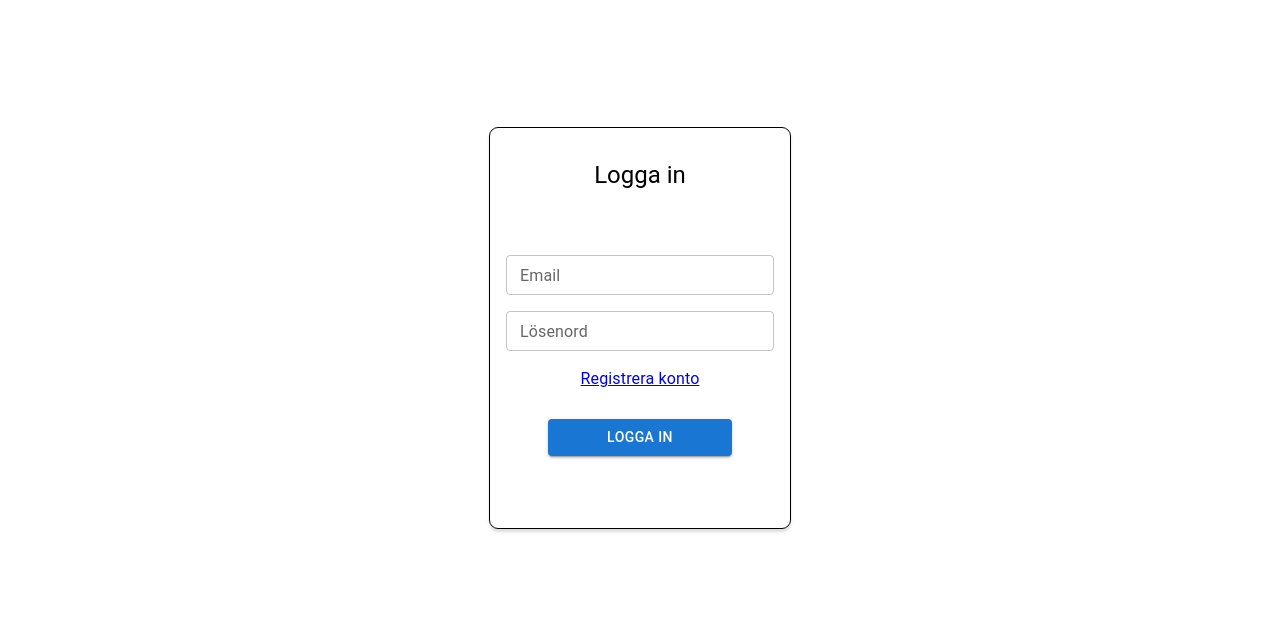
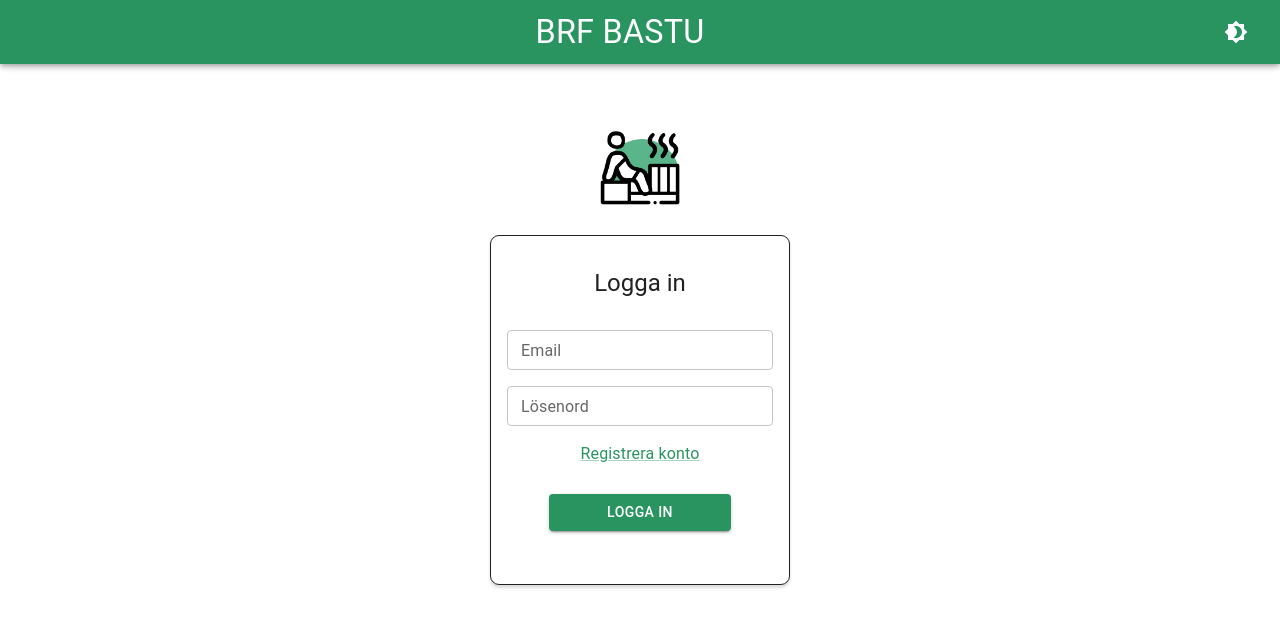
Before and after one commit to ThereseHa/Fullstack-Booking-App, a React (Vite) app in the folder client/: page /login in a window 1280 px wide. Shown: the top 626 px of the page. Built offline with nearby package versions, Linux system fonts and the light colour scheme.

Commit message:
Root layout, navbar, login, register
Modifierade och lade till två ikoner

```diff
--- a/client/src/App.jsx
+++ b/client/src/App.jsx
@@ -14,6 +14,8 @@ import InformationPage from "./pages/InformationPage";
 
 // Layouts
 import RootLayout from "./layouts/RootLayout";
+
+import RootLayoutOut from "./layouts/LoggedOut/RootLayoutOut"
 
 //Component
 import ProtectedRoute from "./components/ProtectedRoute";
@@ -32,10 +34,11 @@ const router = createBrowserRouter(
                 </Route>
 
             </Route>
-
+            <Route element={<RootLayoutOut />}>
                 <Route exact path='/login' element={<Login/>}/>
                 <Route exact path='/register' element={<Register />}/>
                 <Route path="*" element={<NotFound />} />
+            </Route>
         </>
   )
 );
--- a/client/src/components/AccountFormComponent.jsx
+++ b/client/src/components/AccountFormComponent.jsx
@@ -1,7 +1,33 @@
 import { useState } from "react";
 import axios from "axios";
 import { TextField, Stack, Button, Box, Typography} from "@mui/material";
-import { Link } from "react-router-dom";
+import Alert from '@mui/material/Alert';
+import { useNavigate, Link as RouterLink } from "react-router-dom";
+import Link from '@mui/material/Link';
+import styled from "styled-components"
+
+// styles
+const Dots = styled.span`
+  &::after {
+    display: inline-block;
+    animation: ellipsis 1.25s infinite;
+    content: ".";
+    width: 1.5rem;
+    font-weight: 600;
+    text-align: left;
+  }
+  @keyframes ellipsis {
+    0% {
+      content: ".";
+    }
+    33% {
+      content: "..";
+    }
+    66% {
+      content: "...";
+    }
+  }
+`
 
 function AccountFormComponenet(){
     //States
@@ -13,7 +39,10 @@ function AccountFormComponenet(){
     })
     const [success, setSuccess] = useState(false)
     const [require, setRequire] = useState(false)
-    const [error, setError] = useState(false)
+    // Initialize an additional state variable for tracking the current alert type
+    const [alertType, setAlertType] = useState(null);
+
+    const navigate = useNavigate()
 
     //Registrera
 
@@ -30,13 +59,18 @@ function AccountFormComponenet(){
             const response = await axios.post("http://localhost:8800/register", user);
 
             if (response.status === 201) {
-                setSuccess(true)
+                setAlertType("success");
+                setSuccess(true);
+                setTimeout(() => {
+                    navigate('/login')
+                }, 3000)
             } else if (response.status === 400) {
-                setRequire(true)
+                setAlertType("require");
+                setRequire(true);
             }
         } catch (error) {
-        setError(true)
-        console.error('Error:', error);
+        setAlertType("require");
+        setRequire(true);
         }
     }
 
@@ -45,7 +79,7 @@ function AccountFormComponenet(){
       <Box
         sx={{
           width: 300,
-          height: 500,
+          height: success || require ? 550 : 500,
           border: "solid 1.6px",
           borderRadius: "9px",boxShadow: '0px 3px 3px rgba(83, 83, 86, 0.2)',
           textAlign: 'center'}}
@@ -53,12 +87,11 @@ function AccountFormComponenet(){
         <Typography sx={{ margin: "1.3em" }} variant="h5">
           Skapa konto
         </Typography>
-        <Box sx={{ marginTop: "2em", marginLeft: "1em", marginRight: "1em" }}>
+        <Box sx={{  marginLeft: "1em", marginRight: "1em" }}>
           <Stack>
               {/* Förnamn */}
             <TextField
               size="small"
-              sx={{ marginTop: '1em' }}
               id="outlined-basic1"
               label="Förnamn"
               variant="outlined"
@@ -100,20 +133,27 @@ function AccountFormComponenet(){
               onChange={handleChange}
             />
             <Typography sx={{ marginTop: "1.5em" }}>
-              <Link to="/login">Jag har redan ett konto</Link>
+              <Link to="/login" component={RouterLink}>Jag har redan ett konto</Link>
             </Typography>
             {/* Knappen */}
             <Button
-              sx={{ marginTop: "2em", marginLeft: "3em", marginRight: "3em" }}
-              variant="contained"
+              sx={{ marginTop: "2em", marginLeft: "3em", marginRight: "3em", marginBottom: "2em" }}
+              variant="contained" size="large"
               onClick={handleClick}
             >
               Skapa konto
             </Button>
-            {/* Meddelanden */}
-            {require && <p>Vänlig fyll i alla fält</p>}
-            {success && <p>Konto skapat</p>}
-            {error && <p>Något gick fel</p>}
+            {/* Alerts - meddelanden */}
+            {alertType === "require" && (
+            <Alert severity="warning">
+                Vänligen fyll i alla fält
+            </Alert>
+            )}
+            {alertType === "success" && (
+            <Alert severity="success">
+                Konto skapat. omdirigerar<Dots></Dots>
+            </Alert>
+            )}
           </Stack>
         </Box>
       </Box>
--- a/client/src/components/LoginFormComponent.jsx
+++ b/client/src/components/LoginFormComponent.jsx
@@ -1,7 +1,9 @@
 import { TextField, Stack, Button, Box, Typography } from "@mui/material";
 import axios from 'axios';
 import { useState } from 'react';
-import { useNavigate, Link } from "react-router-dom";
+import { useNavigate } from "react-router-dom";
+import { Link as RouterLink } from "react-router-dom";
+import Link from '@mui/material/Link';
 
 function LoginFormComponent(){
     const [email, setEmail] = useState('');
@@ -15,15 +17,13 @@ function LoginFormComponent(){
 
       if (response.status === 200) {
 
-        //Gets user ID from response data
         const userIdRes = response.data.userId;
-        //Saves it in localStorage
          localStorage.setItem('userId', userIdRes)
 
-        //Get the stored user id from localStorage
-        //  localStorage.getItem('userId')
+        //Få users id från localStorage
         const userID = localStorage.getItem('userId')
         console.log(userID)
+        //
 
         // Login successful, navigate to home page
         localStorage.setItem('isAuth', 'true');
@@ -43,7 +43,7 @@ function LoginFormComponent(){
       <Box
         sx={{
           width: 300,
-          height: 400,
+          height: 350,
           border: "solid 1.6px",
           borderRadius: "9px",boxShadow: '0px 3px 3px rgba(83, 83, 86, 0.2)',
           textAlign: 'center'}}
@@ -51,7 +51,7 @@ function LoginFormComponent(){
         <Typography sx={{ margin: "1.3em" }} variant="h5">
           Logga in
         </Typography>
-        <Box sx={{ marginTop: "4em", marginLeft: "1em", marginRight: "1em" }}>
+        <Box sx={{ marginTop: "3 em", marginLeft: "1em", marginRight: "1em" }}>
           <Stack>
             <TextField
               size="small"
@@ -75,7 +75,7 @@ function LoginFormComponent(){
         onChange={(e) => setPassword(e.target.value)}
             />
             <Typography sx={{ marginTop: "1em" }}>
-               <Link to="/register">Registrera konto</Link>
+            <Link to="/register" component={RouterLink}>Registrera konto</Link>
             </Typography>
             <Button
               sx={{ marginTop: "2em", marginLeft: "3em", marginRight: "3em" }}
--- a/client/src/layouts/LoggedOut/NavBarOut.jsx
+++ b/client/src/layouts/LoggedOut/NavBarOut.jsx
@@ -32,7 +32,7 @@ const TemporaryDrawer = ({ toggleTheme, currentTheme }) => {
 
                 <ThemeProvider theme={theme}>
                 {/* Responsive size */}
-                <Typography variant="h3">BRF BASTU</Typography>
+                <Typography variant="h4">BRF BASTU</Typography>
                 </ThemeProvider>
 
             </Grid>
--- a/client/src/layouts/LoggedOut/RootLayoutOut.jsx
+++ b/client/src/layouts/LoggedOut/RootLayoutOut.jsx
@@ -1,6 +1,6 @@
 import { useState, useMemo, useEffect } from "react";
 import { createTheme, ThemeProvider } from "@mui/material/styles";
-/* import CssBaseline from "@mui/material/CssBaseline"; */
+import CssBaseline from "@mui/material/CssBaseline";
 import NavBar from "./NavBarOut";
 import { Outlet } from "react-router-dom";
 import styled from "styled-components";
@@ -24,6 +24,9 @@ export default function RootLayout() {
       createTheme({
         palette: {
           mode: "light",
+            primary: {
+                main: "#2a9461"
+            }
         },
       }),
     []
@@ -34,6 +37,9 @@ export default function RootLayout() {
       createTheme({
         palette: {
           mode: "dark",
+            primary: {
+                main: "#fafafa",
+        },
         },
       }),
     []
@@ -62,7 +68,7 @@ export default function RootLayout() {
 
   return (
     <ThemeProvider theme={thememode === "light" ? lightTheme : darkTheme}>
-      {/* <CssBaseline /> */}
+      <CssBaseline />
       <NavBar toggleTheme={toggleTheme} currentTheme={thememode} />
       <Container thememode={thememode}>
         <main style={{ marginTop: "64px", marginBottom: "64px" }}>
--- a/client/src/layouts/NavBar.jsx
+++ b/client/src/layouts/NavBar.jsx
@@ -8,6 +8,7 @@ import {
   ListItemButton,
   ListItemIcon,
   ListItemText,
+  Typography,
   AppBar,
   Button,
   IconButton,
@@ -77,7 +78,7 @@ const TemporaryDrawer = ({ toggleTheme, currentTheme }) => {
           >
             <MenuIcon />
           </IconButton>
-          <h3>BRF BASTU</h3>
+          <Typography variant="h5">BRF BASTU</Typography>
           <Drawer
             anchor="left"
             open={state.left}
--- a/client/src/layouts/RootLayout.jsx
+++ b/client/src/layouts/RootLayout.jsx
@@ -1,6 +1,6 @@
 import { useState, useMemo, useEffect } from "react";
 import { createTheme, ThemeProvider } from "@mui/material/styles";
-/* import CssBaseline from "@mui/material/CssBaseline"; */
+import CssBaseline from "@mui/material/CssBaseline";
 import NavBar from "./NavBar";
 import Footer from "./Footer";
 import { Outlet } from "react-router-dom";
@@ -25,6 +25,9 @@ export default function RootLayout() {
       createTheme({
         palette: {
           mode: "light",
+            primary: {
+                main: "#2a9461"
+        }
         },
       }),
     []
@@ -63,7 +66,7 @@ export default function RootLayout() {
 
   return (
     <ThemeProvider theme={thememode === "light" ? lightTheme : darkTheme}>
-      {/* <CssBaseline /> */}
+      <CssBaseline />
       <NavBar toggleTheme={toggleTheme} currentTheme={thememode} />
       <Container thememode={thememode}>
         <main style={{ marginTop: "64px", marginBottom: "64px" }}>
--- a/client/src/pages/Login.jsx
+++ b/client/src/pages/Login.jsx
@@ -1,16 +1,26 @@
 import Box from '@mui/material/Box';
 import LoginFormComponent from '../components/LoginFormComponent';
+import { useTheme } from '@mui/material/styles';
 
 function Login() {
+    const theme = useTheme();
+    const isDarkMode = theme.palette.mode === 'dark';
 
   return (
     <Box
         display="flex"
         justifyContent="center"
+        flexDirection="column"
         alignItems="center"
-        marginTop="6vh"
-        height="70vh"
+        marginTop="8em"
     >
+        <Box marginBottom="20px">
+        {isDarkMode ? (
+        <img src="sauna-icon-1.png" alt="Dark Image" height="80" />
+      ) : (
+        <img src="sauna-icon-2.png" alt="Light Image" height="80" />
+      )}
+        </Box>
         <LoginFormComponent />
     </Box>
   );
```
Also changed, not shown: client/public/sauna-icon-1.png (added), client/public/sauna-icon-2.png (added).
